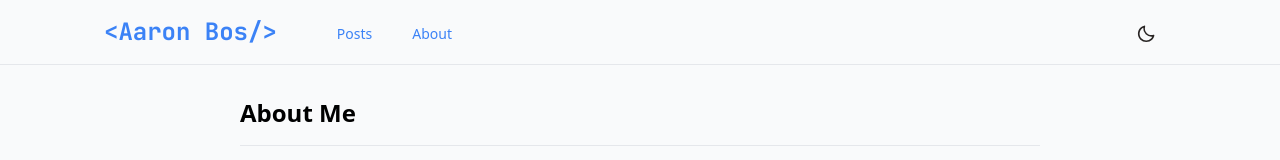
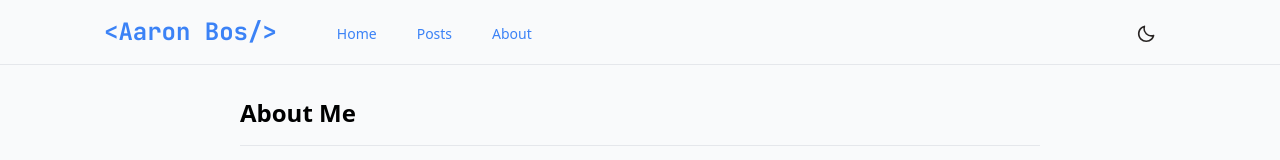
Before and after one commit to aaronmbos/personal-site, a Next.js app in the folder src/: page /about in a window 1280 px wide. Shown: the top 160 px of the page. Built offline with nearby package versions, Linux system fonts and the light colour scheme; some icons are missing.

Commit message:
Add Home to nav links

```diff
--- a/src/components/layout.js
+++ b/src/components/layout.js
@@ -5,6 +5,7 @@ import MetaSocial from "../components/meta-social";
 
 export default function Layout({ children }) {
   const navLinks = [
+    { text: "Home", route: "/" },
     { text: "Posts", route: "/posts" },
     { text: "About", route: "/about" },
   ];
```
